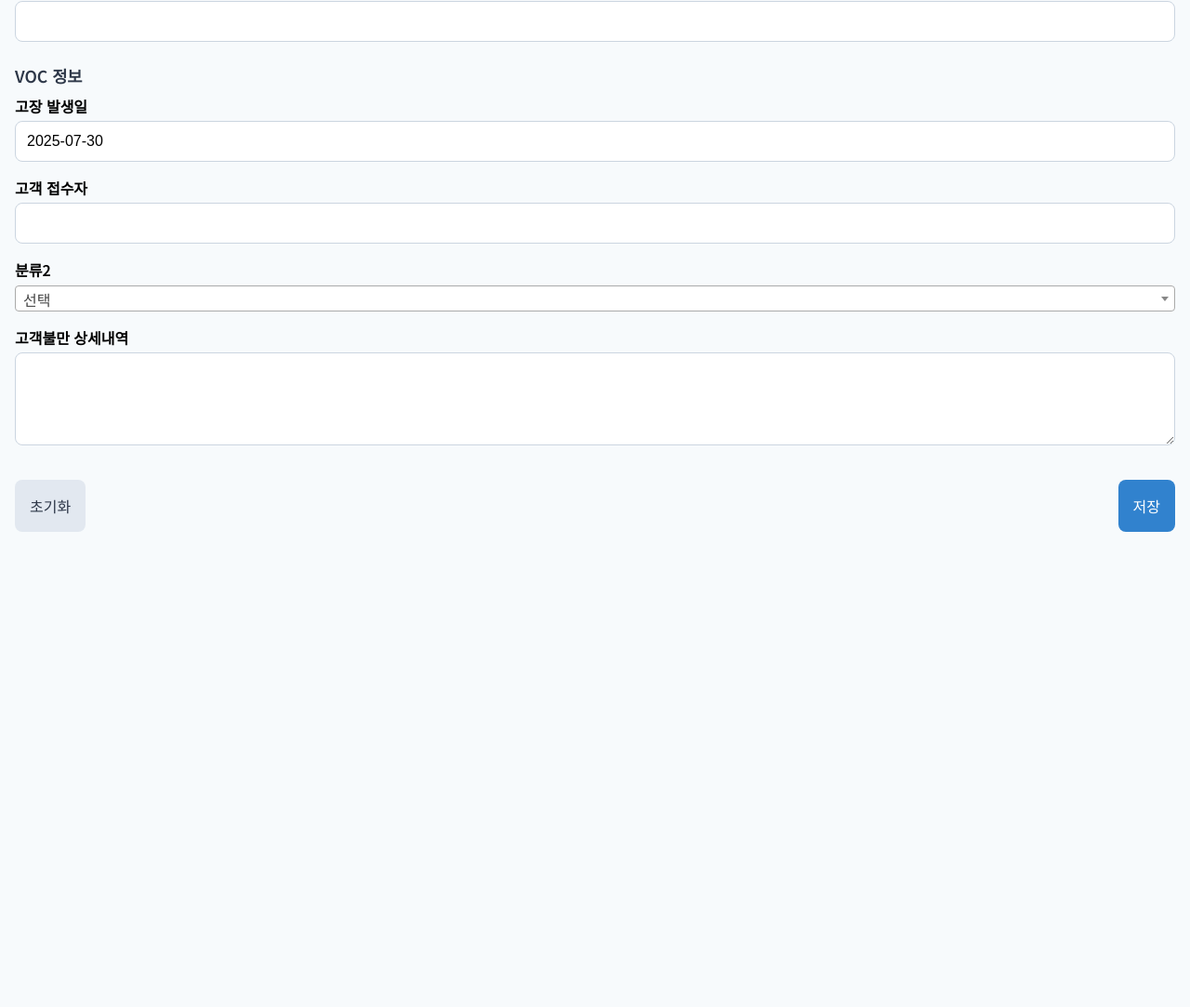
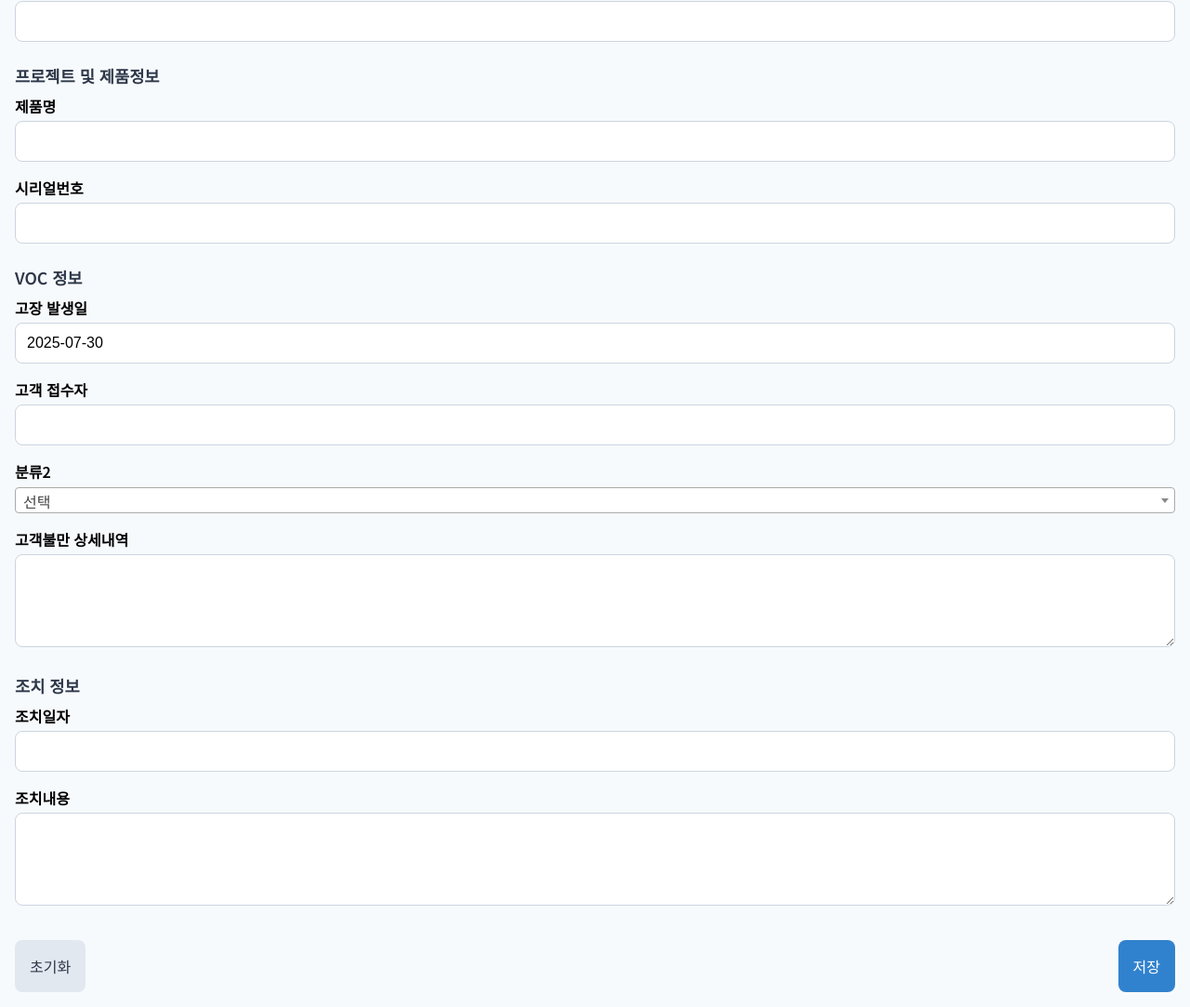
Before and after one commit to scw9595/wonikpne-crm, a plain HTML site: page index.html in a window 1280 px wide. Shown: the part 332-1415 px from the top of the page at 93% size. Before the commit the page ends 920 px from the top, so only its background shows below. Drawn offline with nearby package versions, Linux system fonts and the light colour scheme.

Commit message:
Update index.html

```diff
--- a/index.html
+++ b/index.html
@@ -7,9 +7,7 @@
   <link href="https://fonts.googleapis.com/css2?family=Noto+Sans+KR:wght@400;600&display=swap" rel="stylesheet">
   <link rel="stylesheet" href="https://cdnjs.cloudflare.com/ajax/libs/select2/4.0.13/css/select2.min.css" />
   <style>
-    * {
-      box-sizing: border-box;
-    }
+    * { box-sizing: border-box; }
     body {
       font-family: 'Noto Sans KR', sans-serif;
       margin: 0;
@@ -123,6 +121,16 @@
         <input type="text" id="oi_order_no" name="oi_order_no" readonly>
       </div>
 
+      <h3>프로젝트 및 제품정보</h3>
+      <div class="form-group">
+        <label for="product_name">제품명</label>
+        <input type="text" id="product_name" name="product_name">
+      </div>
+      <div class="form-group">
+        <label for="serial_number">시리얼번호</label>
+        <input type="text" id="serial_number" name="serial_number">
+      </div>
+
       <h3>VOC 정보</h3>
       <div class="form-group">
         <label for="receipt_dt">고장 발생일</label>
@@ -146,6 +154,17 @@
         <label for="complain_detail">고객불만 상세내역</label>
         <textarea id="complain_detail" name="complain_detail"></textarea>
       </div>
+
+      <h3>조치 정보</h3>
+      <div class="form-group">
+        <label for="action_date">조치일자</label>
+        <input type="text" id="action_date" name="action_date">
+      </div>
+      <div class="form-group">
+        <label for="action_result">조치내용</label>
+        <textarea id="action_result" name="action_result"></textarea>
+      </div>
+
       <div class="button-group">
         <button type="reset" class="button secondary">초기화</button>
         <button type="submit" class="button primary">저장</button>
```
